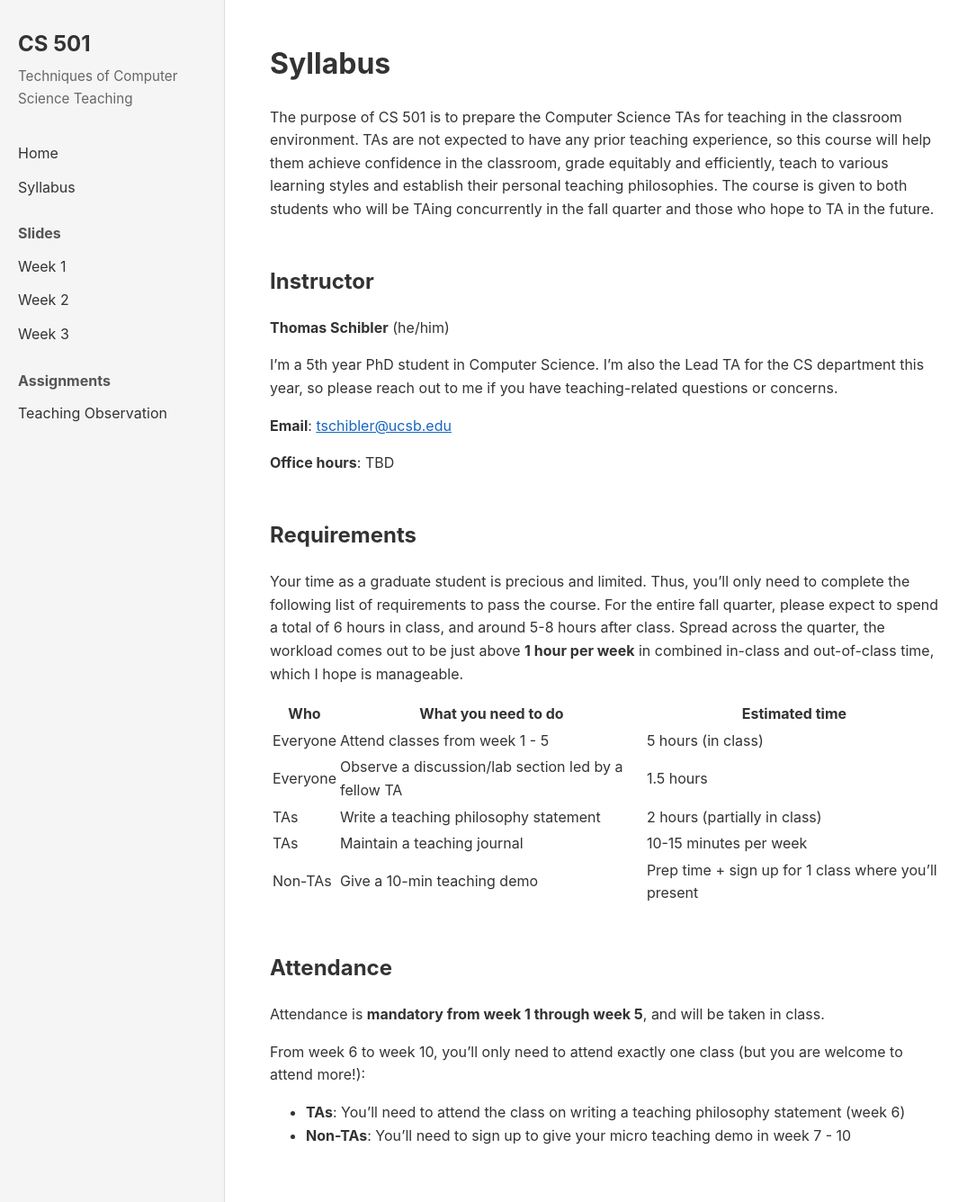
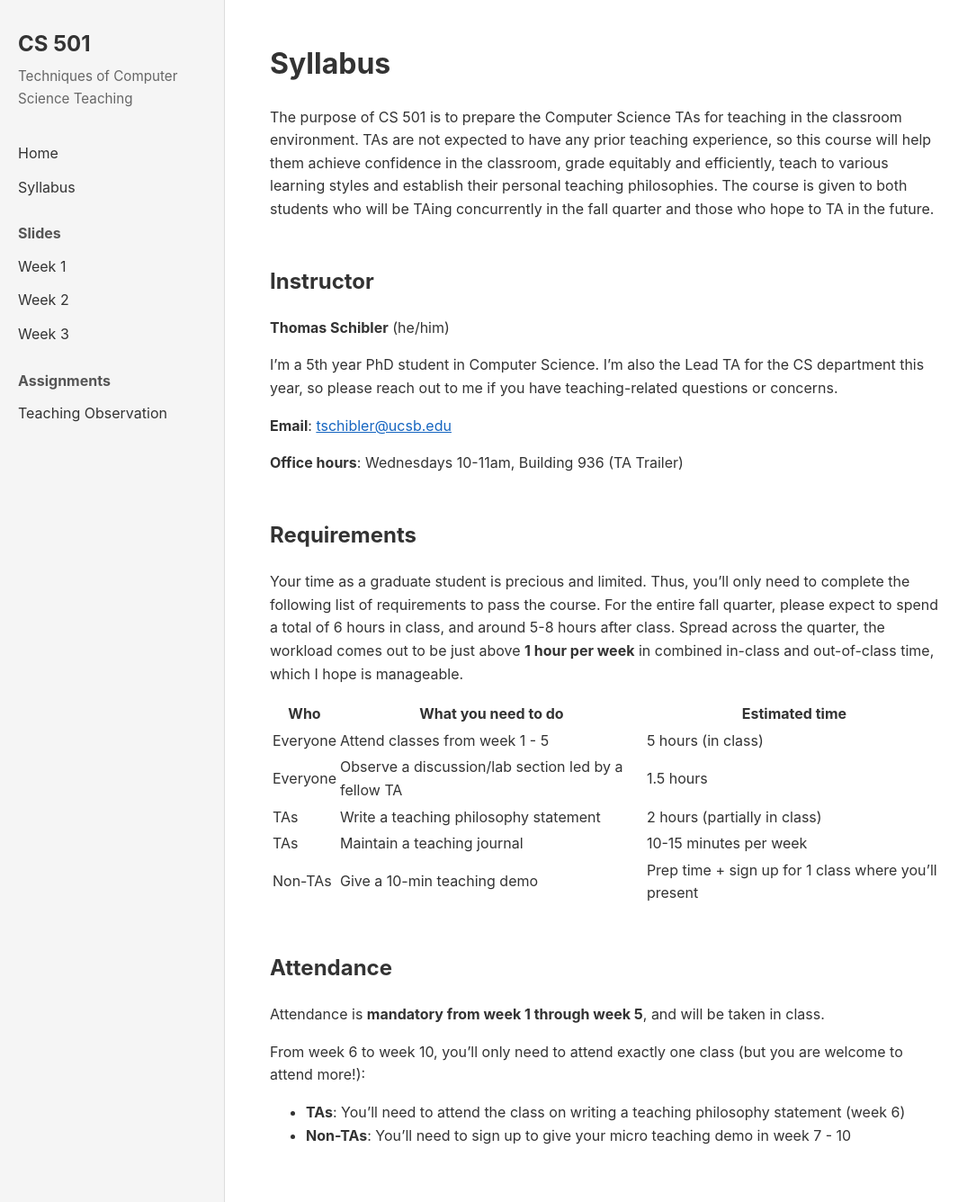
Before and after one commit to schibler/CS501, a Jekyll site: the page built from syllabus.md, in a window 1280 px wide. Shown: the whole page at 90% size, without its empty margins (0-1085 px from the left). Built offline with Jekyll 4.4.1, drawn with Linux system fonts in a browser that asks for light colours; our own code applies the rules of GitHub Pages for plain Markdown files.

Commit message:
Update syllabus.md

```diff
--- a/syllabus.md
+++ b/syllabus.md
@@ -10,7 +10,7 @@ I'm a 5th year PhD student in Computer Science. I'm also the Lead TA for the CS
 
 **Email**: [tschibler@ucsb.edu](mailto:tschibler@ucsb.edu)
 
-**Office hours**: TBD
+**Office hours**: Wednesdays 10-11am, Building 936 (TA Trailer)
 <!-- > - Tue, Wed, Thur, 2-3pm, Phelps 2510 -->
 <!-- > - Fri, 1-2pm, [Building 936 aka "TA trailer"](https://ucsb-cs8.github.io/w20/info/mentorPhotos/trailer-map.png) -->
 
```
